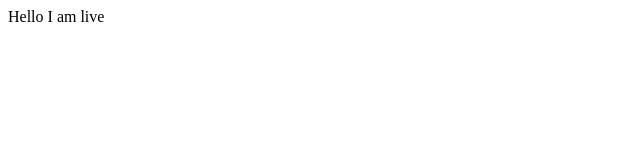
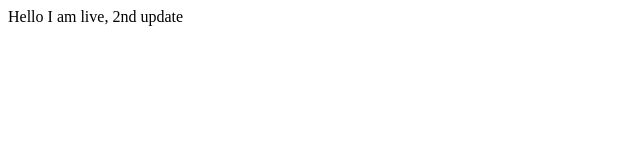
Before and after one commit to andyrtyler/gametest, a plain HTML site: page index.html in a window 1280 px wide. Shown: the full height of the page, 0-640 px from the left. Drawn offline with Linux system fonts and the light colour scheme.

Commit message:
update test

```diff
--- a/index.html
+++ b/index.html
@@ -2,7 +2,7 @@
 
   <body>
     <div>
-      Hello I am live
+      Hello I am live, 2nd update
     </div>
   </body>
 
```
